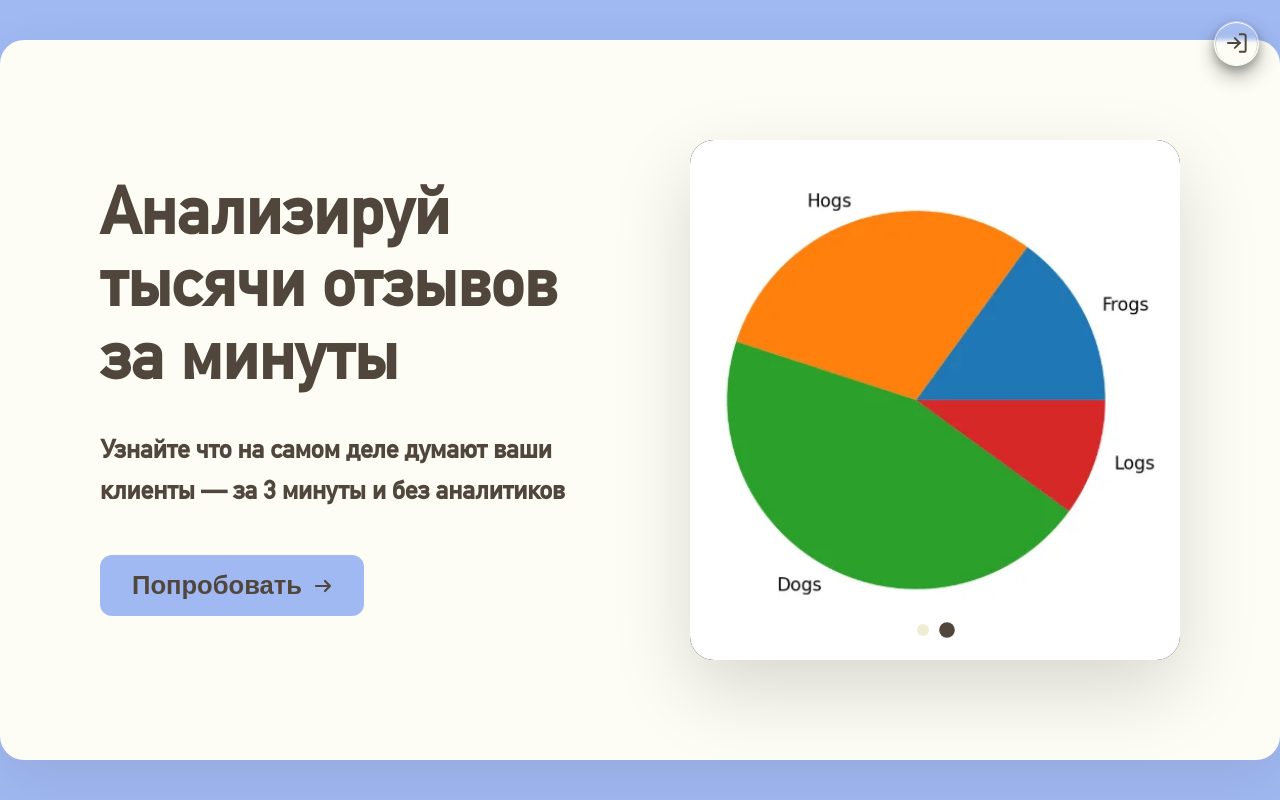
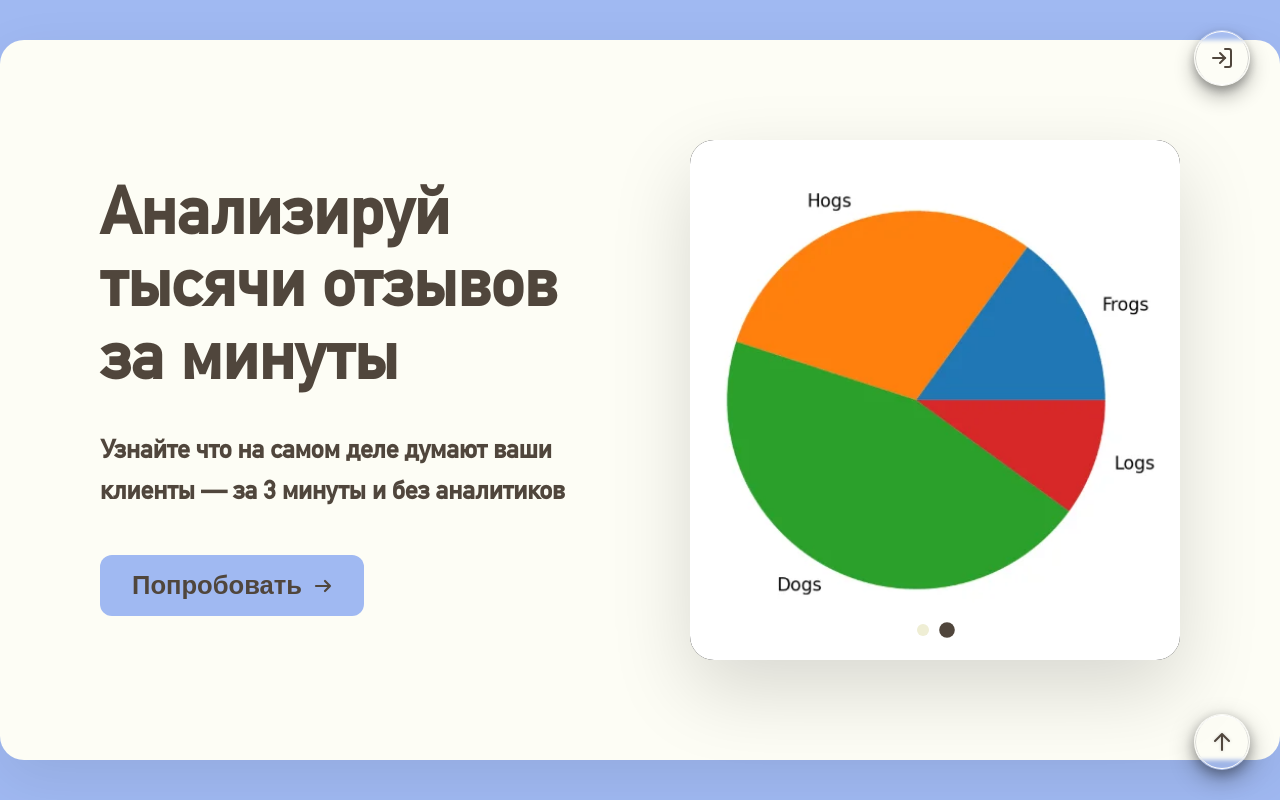
Before and after one commit to HasanovTimur9/review-analysis, a React (Vite) app in the folder frontend/frontend-review-analysis/: page / in a window 1280 px wide. Shown: the top 800 px of the page. Built offline with nearby package versions, Linux system fonts and the light colour scheme.

Commit message:
кнопка для поднятия на HomePage

```diff
--- a/frontend/frontend-review-analysis/src/pages/LoginPage.jsx
+++ b/frontend/frontend-review-analysis/src/pages/LoginPage.jsx
@@ -1,4 +1,4 @@
-import { useState } from "react";
+import { useState, useEffect, useRef } from "react";
 import '../styles/App.css';
 import '../styles/LoginPage.css';
 
@@ -7,6 +7,8 @@ export default function LoginPage({ onLogin }) {
     const [address, setAddress] = useState("");
     const [error, setError] = useState("");
     const [loading, setLoading] = useState(false);
+    const [isOnBrownBg, setIsOnBrownBg] = useState(false);
+    const buttonRef = useRef(null);
 
     const handleSubmit = async (e) => {
         e.preventDefault();
@@ -19,7 +21,6 @@ export default function LoginPage({ onLogin }) {
         setError("");
         setLoading(true);
 
-        // Имитация сетевой задержки
         await new Promise(resolve => setTimeout(resolve, 800));
 
         console.log("Auth success (mocked)", { name, address });
@@ -33,6 +34,49 @@ export default function LoginPage({ onLogin }) {
         onLogin?.();
         setLoading(false);
     };
+
+    const scrollToTop = () => {
+        window.scrollTo({
+            top: 0,
+            behavior: 'smooth'
+        });
+    };
+
+    // Простая проверка для футера
+    const checkFooterOverlap = () => {
+        if (!buttonRef.current) return;
+
+        const buttonRect = buttonRef.current.getBoundingClientRect();
+        const footer = document.querySelector('footer, .footer, .footer-section');
+
+        if (!footer) return;
+
+        const footerRect = footer.getBoundingClientRect();
+
+        // Проверяем, перекрывается ли кнопка футером
+        const isOverlapping = !(buttonRect.bottom < footerRect.top ||
+            buttonRect.top > footerRect.bottom ||
+            buttonRect.right < footerRect.left ||
+            buttonRect.left > footerRect.right);
+
+        setIsOnBrownBg(isOverlapping);
+    };
+
+    useEffect(() => {
+        checkFooterOverlap();
+
+        const handleScroll = () => {
+            checkFooterOverlap();
+        };
+
+        window.addEventListener('scroll', handleScroll);
+        window.addEventListener('resize', checkFooterOverlap);
+
+        return () => {
+            window.removeEventListener('scroll', handleScroll);
+            window.removeEventListener('resize', checkFooterOverlap);
+        };
+    }, []);
 
     return (
         <div className="login-container">
@@ -70,6 +114,30 @@ export default function LoginPage({ onLogin }) {
                     </form>
                 </div>
             </div>
+
+            {/* Кнопка прокрутки наверх */}
+            <button
+                ref={buttonRef}
+                className={`scroll-to-top-btn ${isOnBrownBg ? 'on-brown-bg' : ''}`}
+                onClick={scrollToTop}
+                aria-label="Прокрутить наверх"
+            >
+                <svg
+                    width="24"
+                    height="24"
+                    viewBox="0 0 24 24"
+                    fill="none"
+                    xmlns="http://www.w3.org/2000/svg"
+                >
+                    <path
+                        d="M12 20L12 4M12 4L5 11M12 4L19 11"
+                        stroke="currentColor"
+                        strokeWidth="2"
+                        strokeLinecap="round"
+                        strokeLinejoin="round"
+                    />
+                </svg>
+            </button>
         </div>
     );
 }
--- a/frontend/frontend-review-analysis/src/styles/HomePage.css
+++ b/frontend/frontend-review-analysis/src/styles/HomePage.css
@@ -452,8 +452,8 @@
 /* Кнопка входа в правом верхнем углу */
 .login-corner-button {
     position: fixed;
-    top: 1.3rem;
-    right: 1.3rem;
+    top: 1.9rem;
+    right: 1.9rem;
     display: flex;
     align-items: center;
     justify-content: center;
@@ -467,8 +467,8 @@
     cursor: pointer;
     transition: all 0.3s ease;
     z-index: 1000;
-    width: 2.8rem;
-    height: 2.8rem;
+    width: 3.5rem;
+    height: 3.5rem;
     box-shadow:
         /* Белая яркая подсветка сверху и снизу */
             0 -1px 0 rgb(255, 255, 255) inset,
--- a/frontend/frontend-review-analysis/src/styles/LoginPage.css
+++ b/frontend/frontend-review-analysis/src/styles/LoginPage.css
@@ -5,7 +5,7 @@ h1 {
     font-size: 3.2rem;
     text-align: center;
     margin: 0 0 2rem 0;
-    letter-spacing: 0.5px;
+    letter-spacing: 0.03125rem;
     color: var(--color-brown);
 }
 
@@ -16,7 +16,7 @@ label {
     font-weight: 700;
     font-size: 1.05rem;
     margin-bottom: 0.55rem;
-    letter-spacing: 0.5px;
+    letter-spacing: 0.03125rem;
     color: var(--color-brown);
 }
 
@@ -56,48 +56,48 @@ label {
     position: relative;
     width: 100%;
     margin-bottom: 4rem;
-    max-width: 420px;
+    max-width: 26.25rem;
     padding: 3rem 2.5rem;
-    border-radius: 24px;
+    border-radius: 1.5rem;
     background: rgba(255, 255, 255, 0.05);
-    backdrop-filter: blur(2px);
-    -webkit-backdrop-filter: blur(20px);
+    backdrop-filter: blur(0.125rem);
+    -webkit-backdrop-filter: blur(1.25rem);
     overflow: hidden;
 
     /* Основная "стеклянная" рамка + белая подсветка сверху/снизу */
-    border: 1px solid rgba(255, 255, 255, 0.15);
+    border: 0.0625rem solid rgba(255, 255, 255, 0.15);
     box-shadow:
         /* Белая яркая подсветка сверху и снизу */
-            0 -1px 0 rgb(255, 255, 255) inset,
-            0 1px 0 rgb(255, 255, 255) inset,
+            0 -0.0625rem 0 rgb(255, 255, 255) inset,
+            0 0.0625rem 0 rgb(255, 255, 255) inset,
                 /* Тёмные боковые и нижняя тени */
-            -1px 0 0 rgba(0, 0, 0, 0.2) inset,
-            1px 0 0 rgba(0, 0, 0, 0.2) inset,
-            0 4px 10px rgba(0, 0, 0, 0.25),
+            -0.0625rem 0 0 rgba(0, 0, 0, 0.2) inset,
+            0.0625rem 0 0 rgba(0, 0, 0, 0.2) inset,
+            0 0.25rem 0.625rem rgba(0, 0, 0, 0.25),
                 /* Общая глубина и "парение" */
-            0 10px 20px rgba(0, 0, 0, 0.3);
+            0 0.625rem 1.25rem rgba(0, 0, 0, 0.3);
 }
 
 .login-box::before {
     content: '';
     position: absolute;
-    left: 12px; right: 12px;
+    left: 0.75rem; right: 0.75rem;
     top: 0;
-    height: 1px;
+    height: 0.0625rem;
     background: linear-gradient(90deg,
     transparent,
     rgba(255, 255, 255, 0.8),
     transparent
     );
-    border-radius: 1px;
+    border-radius: 0.0625rem;
 }
 
 .login-box::after {
     content: '';
     position: absolute;
-    left: 12px; right: 12px;
+    left: 0.75rem; right: 0.75rem;
     bottom: 0;
-    height: 1px;
+    height: 0.0625rem;
     background: linear-gradient(90deg,
     transparent,
     rgba(255, 255, 255, 0.6),
@@ -122,7 +122,7 @@ label {
 .login-input {
     width: 94%;
     padding: 0.75rem;
-    border: 1px solid var(--color-brown);
+    border: 0.0625rem solid var(--color-brown);
     border-radius: 0.75rem;
     margin-bottom: 1rem;
     font-size: 1.1rem;
@@ -147,17 +147,17 @@ label {
     transition: all 0.3s cubic-bezier(0.4, 0, 0.2, 1);
     font-size: 1.1rem;
     transform: translateY(0);
-    box-shadow: 0 2px 4px rgba(80, 70, 60, 0.2);
+    box-shadow: 0 0.125rem 0.25rem rgba(80, 70, 60, 0.2);
 }
 
 .login-button:not(:disabled):hover {
-    transform: translateY(-1px);
-    box-shadow: 0 6px 16px var(--color-brown);
+    transform: translateY(-0.0625rem);
+    box-shadow: 0 0.375rem 1rem var(--color-brown);
 }
 
 .login-button:not(:disabled):active {
     transform: translateY(0);
-    box-shadow: 0 2px 4px var(--color-brown);
+    box-shadow: 0 0.125rem 0.25rem var(--color-brown);
     transition: all 0.15s cubic-bezier(0.4, 0, 0.2, 1);
 }
 
@@ -171,12 +171,12 @@ label {
 .login-input:focus {
     outline: none;
     border-color: var(--color-brown);
-    box-shadow: 0 0 6px var(--color-brown);
+    box-shadow: 0 0 0.375rem var(--color-brown);
 }
 
 /* Медиа-запросы для адаптивности */
 /* Планшеты (768px - 1024px) */
-@media (max-width: 1024px) {
+@media (max-width: 64rem) {
     .login-title,
     h1 {
         font-size: 2.8rem;
@@ -184,10 +184,10 @@ label {
     }
 
     .login-box {
-        max-width: 380px;
+        max-width: 23.75rem;
         padding: 2.5rem 2rem;
-        border-radius: 20px;
-        margin: 0 20px;
+        border-radius: 1.25rem;
+        margin: 0 1.25rem;
     }
 
     .login-title {
@@ -208,7 +208,7 @@ label {
 }
 
 /* Большие мобильные (481px - 767px) */
-@media (max-width: 767px) {
+@media (max-width: 47.9375rem) {
     .login-container {
         align-items: flex-start;
         min-height: 100vh;
@@ -224,15 +224,15 @@ label {
     h1 {
         font-size: 2.4rem;
         margin-bottom: 1.5rem;
-        text-shadow: 0 2px 10px rgba(0, 0, 0, 0.6);
+        text-shadow: 0 0.125rem 0.625rem rgba(0, 0, 0, 0.6);
     }
 
     .login-box {
         max-width: 100%;
         padding: 2rem 1.5rem;
-        border-radius: 18px;
-        margin: 40px;
-        transform: translateY(215px);
+        border-radius: 1.125rem;
+        margin: 2.5rem;
+        transform: translateY(13.4375rem);
     }
 
     .login-title {
@@ -265,9 +265,9 @@ label {
 }
 
 /* Мобильные (320px - 480px) */
-@media (max-width: 480px) {
+@media (max-width: 30rem) {
     .login-container {
-        padding: 15px;
+        padding: 0.9375rem;
     }
 
     .login-container-title {
@@ -284,8 +284,8 @@ label {
 
     .login-box {
         padding: 1.8rem 1.2rem;
-        border-radius: 16px;
-        margin: 295px 0;
+        border-radius: 1rem;
+        margin: 18.4375rem 0;
     }
 
     .login-title {
@@ -319,15 +319,15 @@ label {
 
     .login-box::before,
     .login-box::after {
-        left: 8px;
-        right: 8px;
+        left: 0.5rem;
+        right: 0.5rem;
     }
 }
 
 /* Очень маленькие экраны (до 320px) */
-@media (max-width: 320px) {
+@media (max-width: 20rem) {
     .login-container {
-        padding: 10px;
+        padding: 0.625rem;
     }
 
     .login-title,
@@ -338,7 +338,7 @@ label {
 
     .login-box {
         padding: 1.5rem 1rem;
-        border-radius: 14px;
+        border-radius: 0.875rem;
     }
 
     .login-title {
@@ -365,17 +365,17 @@ label {
 }
 
 /* Landscape ориентация на мобильных */
-@media (max-height: 500px) and (orientation: landscape) {
+@media (max-height: 31.25rem) and (orientation: landscape) {
     .login-container {
-        padding: 10px;
+        padding: 0.625rem;
         align-items: flex-start;
         min-height: auto;
     }
 
     .login-box {
-        margin: 10px 0;
+        margin: 0.625rem 0;
         padding: 1.5rem 1.5rem;
-        max-width: 400px;
+        max-width: 25rem;
     }
 
     .login-title,
@@ -407,13 +407,13 @@ label {
 }
 
 /* Оптимизация для очень высоких экранов */
-@media (min-height: 1200px) {
+@media (min-height: 75rem) {
     .login-container {
-        padding: 40px 20px;
+        padding: 2.5rem 1.25rem;
     }
 
     .login-box {
-        margin: 80px 0;
+        margin: 5rem 0;
     }
 }
 
@@ -430,8 +430,201 @@ label {
 }
 
 /* Отключение backdrop-filter для старых браузеров */
-@supports not (backdrop-filter: blur(20px)) {
+@supports not (backdrop-filter: blur(1.25rem)) {
     .login-box {
         background: rgba(255, 255, 255, 0.1);
     }
 }
+
+/* Кнопка прокрутки наверх в стиле стеклянного морфизма */
+.scroll-to-top-btn {
+    position: fixed;
+    bottom: 1.9rem;
+    right: 1.9rem;
+    width: 3.5rem;
+    height: 3.5rem;
+    border-radius: 50%;
+    background: rgba(255, 255, 255, 0.08);
+    backdrop-filter: blur(0.125rem);
+    cursor: pointer;
+    display: flex;
+    align-items: center;
+    justify-content: center;
+    transition: all 0.4s cubic-bezier(0.4, 0, 0.2, 1);
+    z-index: 1000;
+    /* Стеклянная рамка с подсветкой */
+    border: 0.0625rem solid rgba(255, 255, 255, 0.15);
+    box-shadow:
+        /* Белая яркая подсветка сверху и снизу */
+            0 -0.0625rem 0 rgb(255, 255, 255) inset,
+            0 0.0625rem 0 rgb(255, 255, 255) inset,
+                /* Тёмные боковые и нижняя тени */
+            -0.0625rem 0 0 rgba(0, 0, 0, 0.15) inset,
+            0.0625rem 0 0 rgba(0, 0, 0, 0.15) inset,
+            0 0.25rem 0.75rem rgba(0, 0, 0, 0.25),
+                /* Внешняя тень для глубины */
+            0 0.5rem 1.5rem rgba(0, 0, 0, 0.35),
+                /* Легкое свечение */
+            0 0 0 0.0625rem rgba(255, 255, 255, 0.05);
+}
+
+/* Цвет стрелки по умолчанию (для светлых фонов) */
+.scroll-to-top-btn {
+    color: var(--color-brown);
+}
+
+/* Если фон под кнопкой коричневый - стрелка белая */
+.scroll-to-top-btn.on-brown-bg {
+    color: var(--color-white);
+}
+
+.scroll-to-top-btn::before {
+    content: '';
+    position: absolute;
+    top: 0;
+    left: 0;
+    right: 0;
+    bottom: 0;
+    border-radius: 50%;
+    background: linear-gradient(
+            135deg,
+            rgba(255, 255, 255, 0.1) 0%,
+            rgba(255, 255, 255, 0.05) 50%,
+            rgba(255, 255, 255, 0.1) 100%
+    );
+    opacity: 0;
+    transition: opacity 0.3s ease;
+}
+
+.scroll-to-top-btn:hover {
+    transform: translateY(-0.13rem);
+    background: rgba(255, 255, 255, 0.12);
+    box-shadow:
+            0 -0.0625rem 0 rgba(255, 255, 255, 0.4) inset,
+            0 0.0625rem 0 rgba(255, 255, 255, 0.3) inset,
+            -0.0625rem 0 0 rgba(0, 0, 0, 0.2) inset,
+            0.0625rem 0 0 rgba(0, 0, 0, 0.2) inset,
+            0 0.375rem 1.25rem rgba(0, 0, 0, 0.35),
+            0 0.75rem 2rem rgba(0, 0, 0, 0.45),
+            0 0 0 0.0625rem rgba(255, 255, 255, 0.1);
+}
+
+/* Кнопка прокрутки наверх - цвет стрелки для футера */
+.footer-section .scroll-to-top-btn,
+.scroll-to-top-btn.on-brown-bg {
+    color: var(--color-white);
+}
+
+.scroll-to-top-btn:hover::before {
+    opacity: 1;
+}
+
+.scroll-to-top-btn:active {
+    transform: translateY(-0.06rem);
+    transition: all 0.15s ease;
+}
+
+.scroll-to-top-btn svg {
+    position: relative;
+    z-index: 1;
+    transition: transform 0.3s ease;
+    filter: drop-shadow(0 0.06rem 0.1rem rgba(0, 0, 0, 0.2));
+}
+
+.scroll-to-top-btn:hover svg {
+    transform: translateY(-0.1rem);
+}
+
+/* Адаптивность для кнопки прокрутки */
+/* Планшеты (768px - 1024px) */
+@media (max-width: 64rem) {
+    .scroll-to-top-btn {
+        width: 3.3rem;
+        height: 3.3rem;
+        bottom: 1.6rem;
+        right: 1.6rem;
+    }
+
+    .scroll-to-top-btn svg {
+        width: 1.4rem;
+        height: 1.4rem;
+    }
+}
+
+/* Большие мобильные (481px - 767px) */
+@media (max-width: 47.9375rem) {
+    .scroll-to-top-btn {
+        width: 3.1rem;
+        height: 3.1rem;
+        bottom: 1.3rem;
+        right: 1.3rem;
+    }
+
+    .scroll-to-top-btn svg {
+        width: 1.25rem;
+        height: 1.25rem;
+    }
+}
+
+/* Мобильные (320px - 480px) */
+@media (max-width: 30rem) {
+    .scroll-to-top-btn {
+        width: 3rem;
+        height: 3rem;
+        bottom: 1rem;
+        right: 1rem;
+    }
+
+    .scroll-to-top-btn svg {
+        width: 1.1875rem;
+        height: 1.1875rem;
+    }
+}
+
+/* Очень маленькие экраны (до 320px) */
+@media (max-width: 20rem) {
+    .scroll-to-top-btn {
+        width: 2.875rem;
+        height: 2.875rem;
+        bottom: 0.875rem;
+        right: 0.875rem;
+    }
+
+    .scroll-to-top-btn svg {
+        width: 1.125rem;
+        height: 1.125rem;
+    }
+}
+
+/* Landscape ориентация на мобильных */
+@media (max-height: 31.25rem) and (orientation: landscape) {
+    .scroll-to-top-btn {
+        width: 2.75rem;
+        height: 2.75rem;
+        bottom: 0.75rem;
+        right: 0.75rem;
+    }
+
+    .scroll-to-top-btn svg {
+        width: 1.0625rem;
+        height: 1.0625rem;
+    }
+}
+
+/* Улучшение доступности */
+@media (prefers-reduced-motion: reduce) {
+    .scroll-to-top-btn {
+        transition: none;
+    }
+
+    .scroll-to-top-btn:hover svg {
+        transform: none;
+    }
+}
+
+/* Отключение backdrop-filter для старых браузеров */
+@supports not (backdrop-filter: blur(1.25rem)) {
+    .scroll-to-top-btn {
+        background: rgba(255, 255, 255, 0.15);
+    }
+}
```
